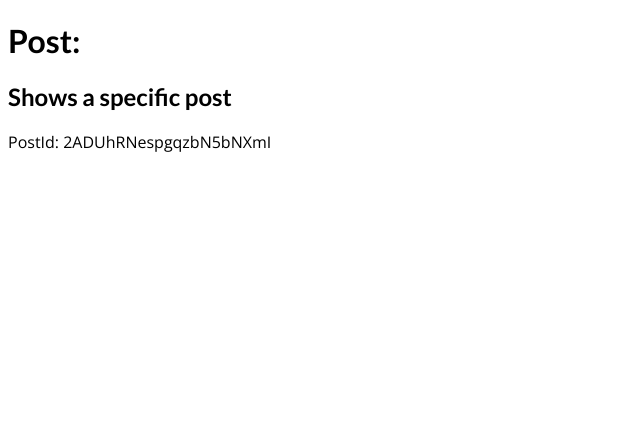
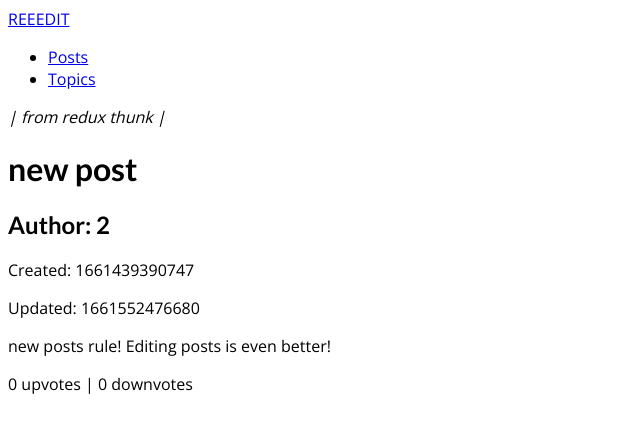
Before and after one commit to ssmodish/reeedit-next, a Next.js app: page /posts/2ADUhRNespgqzbN5bNXmI in a window 1280 px wide. Shown: the top 432 px of the page, without its empty margins (0-640 px from the left). Built offline with nearby package versions, Linux system fonts and the light colour scheme.

Commit message:
Dummy data and Layout created and hooked up

```diff
--- a/components/PostList/PostList.tsx
+++ b/components/PostList/PostList.tsx
@@ -1,9 +1,10 @@
-import { ReactFragment } from 'react'
 import { PostInterface } from '../Post/Post.interface'
 import PostListItem from '../PostListItem/PostListItem'
 
 const PostList = (props: { posts: PostInterface[] }) => {
-  const { posts } = props
+  const posts = props.posts
+
+  if (!posts) return <h2>No Posts Found</h2>
 
   return (
     <ul>
--- /dev/null
+++ b/components/layout/layout.tsx
@@ -0,0 +1,12 @@
+import MainHeader from './main-header'
+
+const Layout = (props) => {
+  return (
+    <>
+      <MainHeader />
+      <main>{props.children}</main>
+    </>
+  )
+}
+
+export default Layout
--- /dev/null
+++ b/components/layout/main-header.tsx
@@ -0,0 +1,23 @@
+import Link from 'next/link'
+
+const MainHeader = () => {
+  return (
+    <header>
+      <div>
+        <Link href='/'>REEEDIT</Link>
+      </div>
+      <nav>
+        <ul>
+          <li>
+            <Link href='/posts'>Posts</Link>
+          </li>
+          <li>
+            <Link href='/topics'>Topics</Link>
+          </li>
+        </ul>
+      </nav>
+    </header>
+  )
+}
+
+export default MainHeader
--- a/dummy-data.js
+++ b/dummy-data.ts
@@ -1,4 +1,6 @@
-const DUMMY_POSTS = {
+import { PostInterface } from './components/Post/Post.interface'
+
+const DUMMY_DATA = {
   posts: [
     {
       id: 'QPichBrG9QGBu3RAc7ipx',
@@ -55,12 +57,10 @@ const DUMMY_POSTS = {
   ],
 }
 
-export function getAllPosts() {
-  return DUMMY_POSTS
+export function getAllPosts(): PostInterface[] {
+  return DUMMY_DATA.posts
 }
 
-export function getPostById(id) {
-  return DUMMY_POSTS.filter((post) => {
-    return post.id === id
-  })
+export function getPostById(id: string) {
+  return DUMMY_DATA.posts.filter((post) => post.id === id)
 }
--- a/pages/_app.tsx
+++ b/pages/_app.tsx
@@ -1,8 +1,14 @@
 import '../styles/globals.css'
 import type { AppProps } from 'next/app'
 
+import Layout from '../components/layout/layout'
+
 function MyApp({ Component, pageProps }: AppProps) {
-  return <Component {...pageProps} />
+  return (
+    <Layout>
+      <Component {...pageProps} />
+    </Layout>
+  )
 }
 
 export default MyApp
--- a/pages/posts/[id]/index.tsx
+++ b/pages/posts/[id]/index.tsx
@@ -1,17 +1,24 @@
 import type { NextPage } from 'next'
 
 import { useRouter } from 'next/router'
+import { getPostById } from '../../../dummy-data'
 
 const Post: NextPage = () => {
   const router = useRouter()
 
-  console.log(router.query)
+  const [post] = getPostById(router.query.id)
 
   return (
     <div>
-      <h1>Post:</h1>
-      <h2>Shows a specific post</h2>
-      PostId: {router.query.id}
+      <em>| {post.topics.map((topic) => topic + ' | ')}</em>
+      <h1>{post.title}</h1>
+      <h2>Author: {post.createdBy}</h2>
+      <p>Created: {post.createdAt}</p>
+      <p>Updated: {post.lastUpdated}</p>
+      <p>{post.body}</p>
+      <p>
+        {post.votes.up} upvotes | {post.votes.down} downvotes
+      </p>
     </div>
   )
 }
--- a/pages/posts/index.tsx
+++ b/pages/posts/index.tsx
@@ -1,14 +1,16 @@
 import type { NextPage } from 'next'
+
 import { getAllPosts } from '../../dummy-data'
 
 import PostList from '../../components/PostList/PostList'
 
 const Posts: NextPage = () => {
   const posts = getAllPosts()
+
   return (
     <div>
       <h1>Posts:</h1>
-      <PostList {...posts} />
+      <PostList posts={posts} />
     </div>
   )
 }
```
Also changed, not shown: components/PostListItem/PostListItem.tsx (+7 -5 lines), components/ui/Button/Button.tsx (renamed from components/Button/Button.tsx), 1 other file (tests, documents, lock files or other folders).
